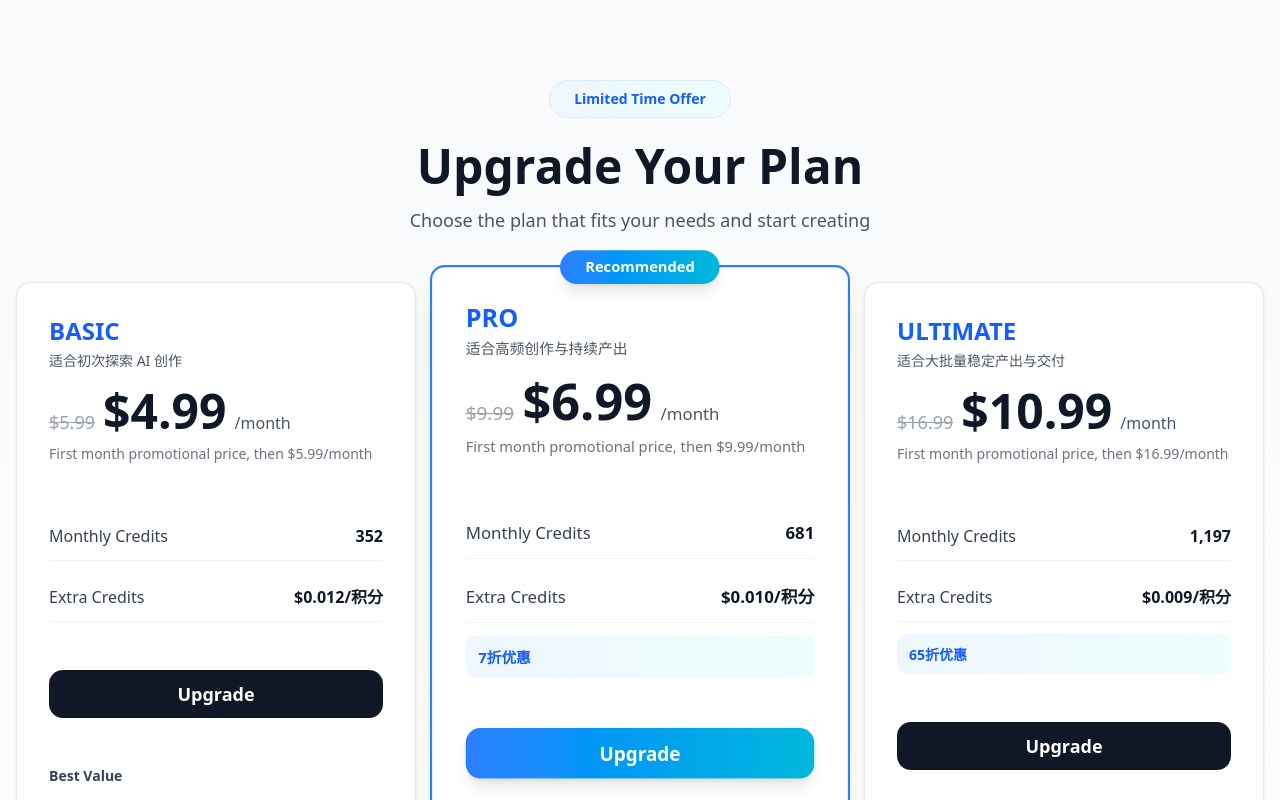
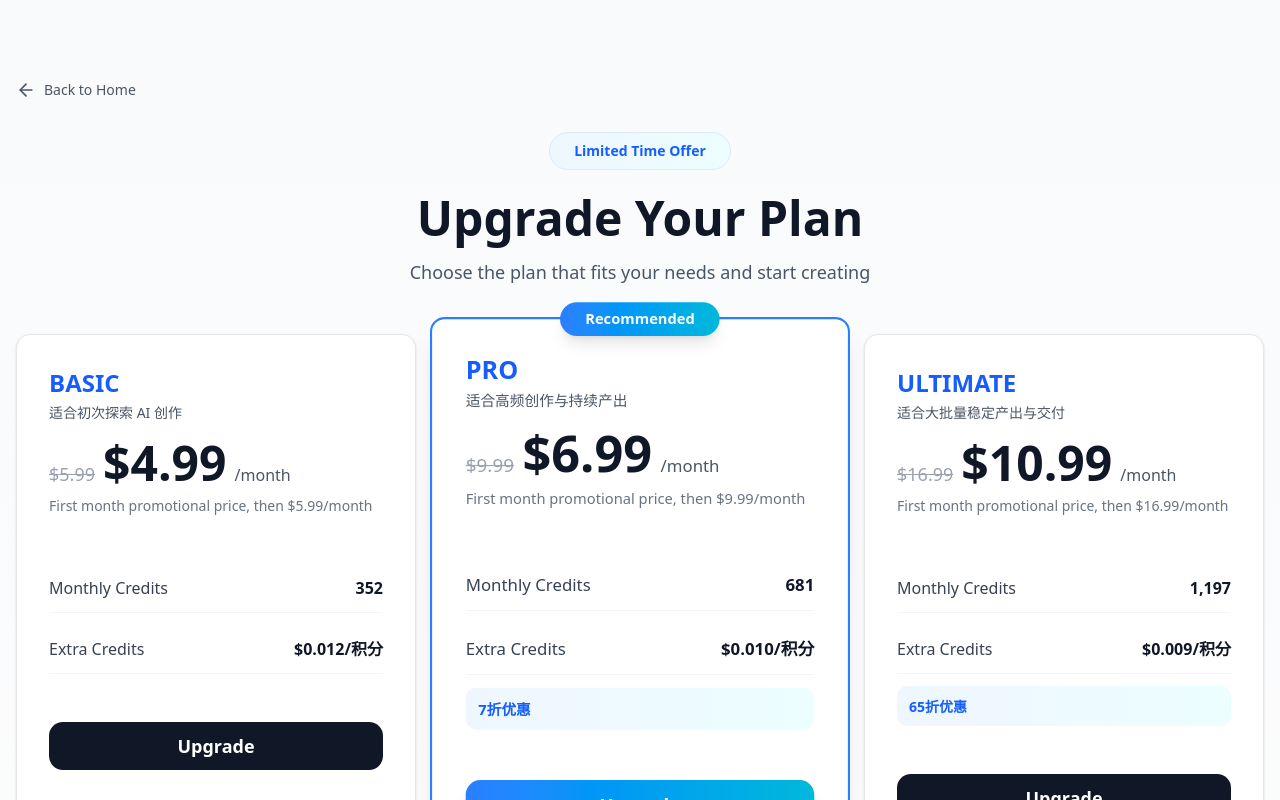
Before and after one commit to 3478137972-bit/ai-image-tool, a Next.js app: page /pricing in a window 1280 px wide. Shown: the top 800 px of the page. Built offline with nearby package versions, Linux system fonts and the light colour scheme; no server answers.

Commit message:
在定价页面添加返回主页按钮
在定价页面左上角添加了返回主页的按钮，方便用户导航回主页进行图像生成。按钮包含箭头图标和悬停动画效果。

Co-Authored-By: Claude Sonnet 4.5 <noreply@anthropic.com>

```diff
--- a/app/pricing/page.tsx
+++ b/app/pricing/page.tsx
@@ -1,12 +1,13 @@
 "use client"
 
-import { Check } from "lucide-react"
+import { Check, ArrowLeft } from "lucide-react"
 import { Button } from "@/components/ui/button"
 import { Card } from "@/components/ui/card"
 import { useState, useEffect } from "react"
 import { supabase } from "@/lib/supabase"
 import { useLanguage } from "@/components/language-provider"
 import PaymentModal from "@/components/PaymentModal"
+import Link from "next/link"
 
 export default function PricingPage() {
   const { t } = useLanguage()
@@ -130,6 +131,12 @@ export default function PricingPage() {
   return (
     <div className="min-h-screen bg-gradient-to-b from-gray-50 to-white py-20">
       <div className="container mx-auto px-4 max-w-7xl">
+        {/* 返回按钮 */}
+        <Link href="/" className="inline-flex items-center gap-2 text-gray-600 hover:text-gray-900 transition-colors mb-8 group">
+          <ArrowLeft className="w-5 h-5 group-hover:-translate-x-1 transition-transform" />
+          <span className="text-sm font-medium">Back to Home</span>
+        </Link>
+
         {/* 标题区域 */}
         <div className="text-center mb-12">
           <div className="inline-block bg-gradient-to-r from-blue-50 to-cyan-50 text-blue-600 px-6 py-2 rounded-full text-sm font-semibold mb-6 border border-blue-100">
```
